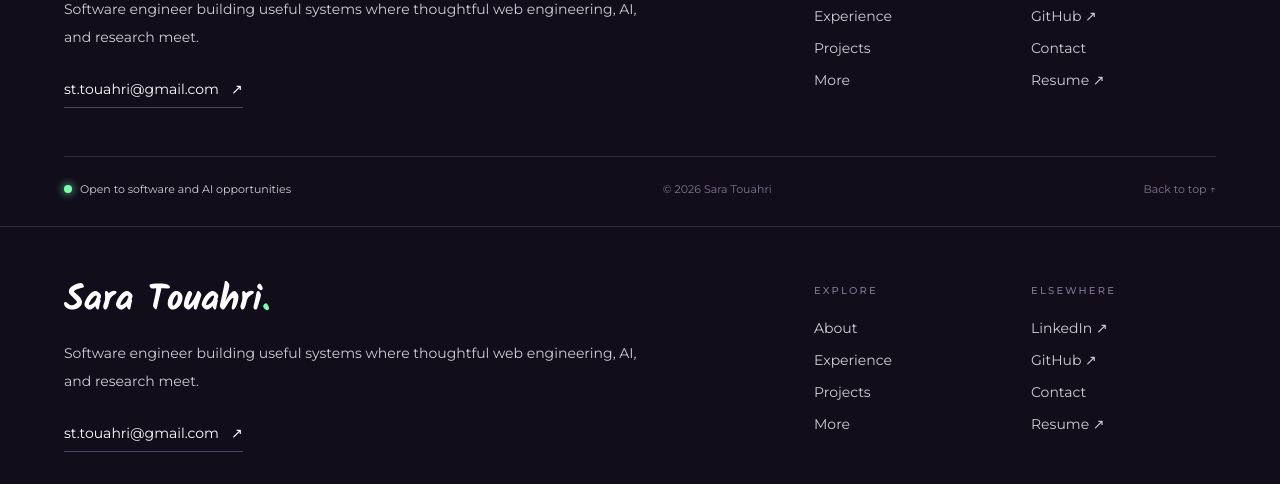
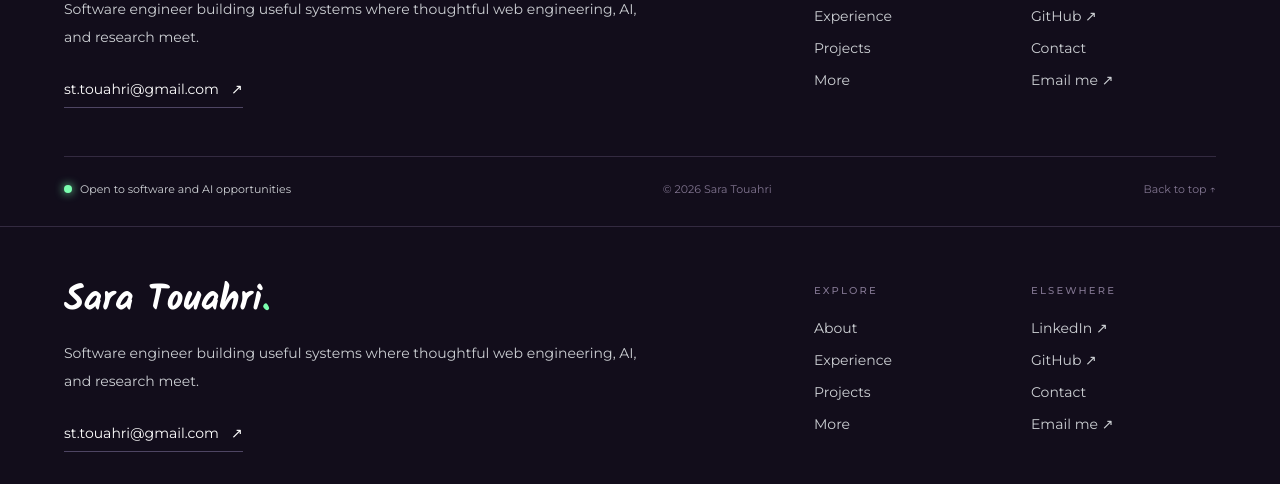
Before and after one commit to saratouahri/portfolio, a Next.js app: page /components/Footer in a window 1280 px wide. Shown: the part 191-675 px from the top of the page. Built offline with nearby package versions, Linux system fonts and the light colour scheme.

Commit message:
replace-footer-resume-link-with-email

```diff
--- a/src/app/components/Footer/page.jsx
+++ b/src/app/components/Footer/page.jsx
@@ -38,7 +38,7 @@ export default function Footer() {
                 <a href={profile.linkedin} target="_blank" rel="noreferrer" className="transition hover:text-white">LinkedIn <span aria-hidden="true">&#8599;</span></a>
                 <a href={profile.github} target="_blank" rel="noreferrer" className="transition hover:text-white">GitHub <span aria-hidden="true">&#8599;</span></a>
                 <Link href="/pages/Contact" className="transition hover:text-white">Contact</Link>
-                <a href={profile.resume} target="_blank" rel="noreferrer" className="transition hover:text-white">Resume <span aria-hidden="true">&#8599;</span></a>
+                <a href={`mailto:${profile.email}`} className="transition hover:text-white">Email me <span aria-hidden="true">&#8599;</span></a>
               </div>
             </div>
           </div>
```
